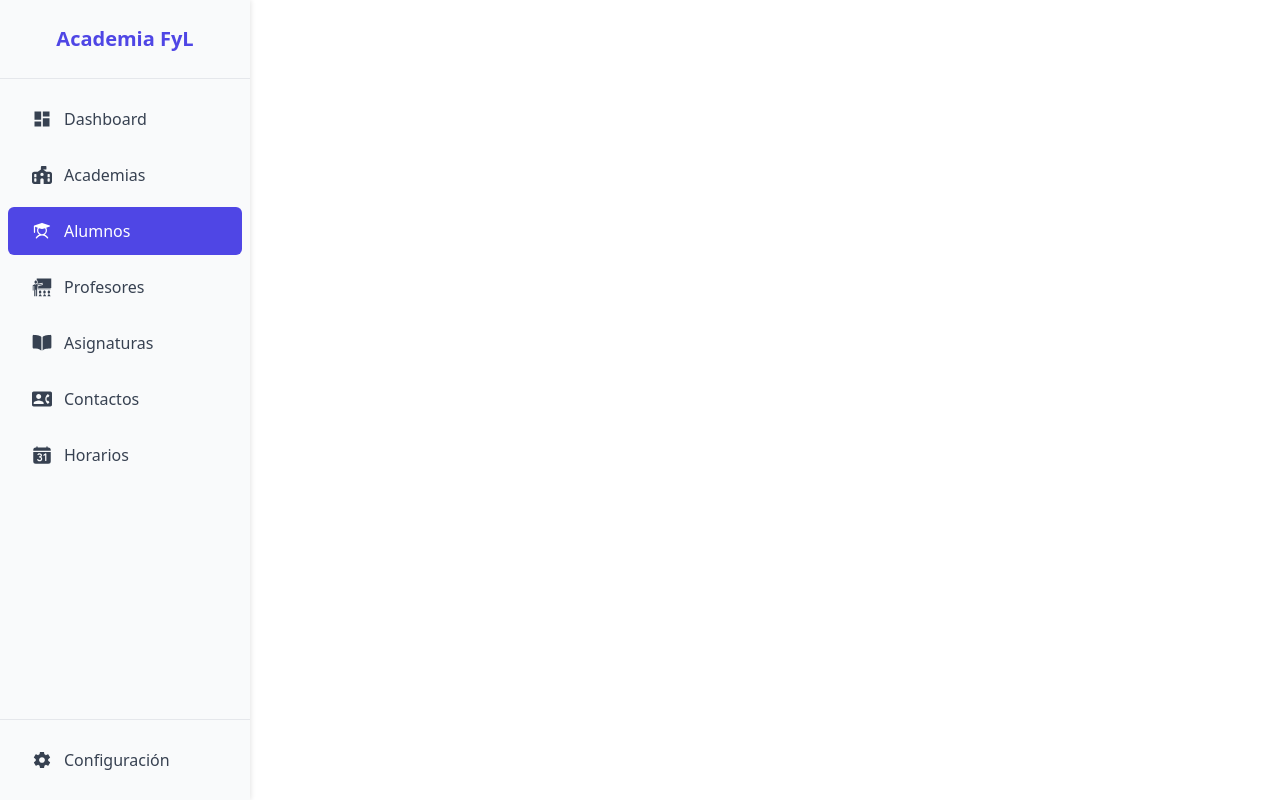
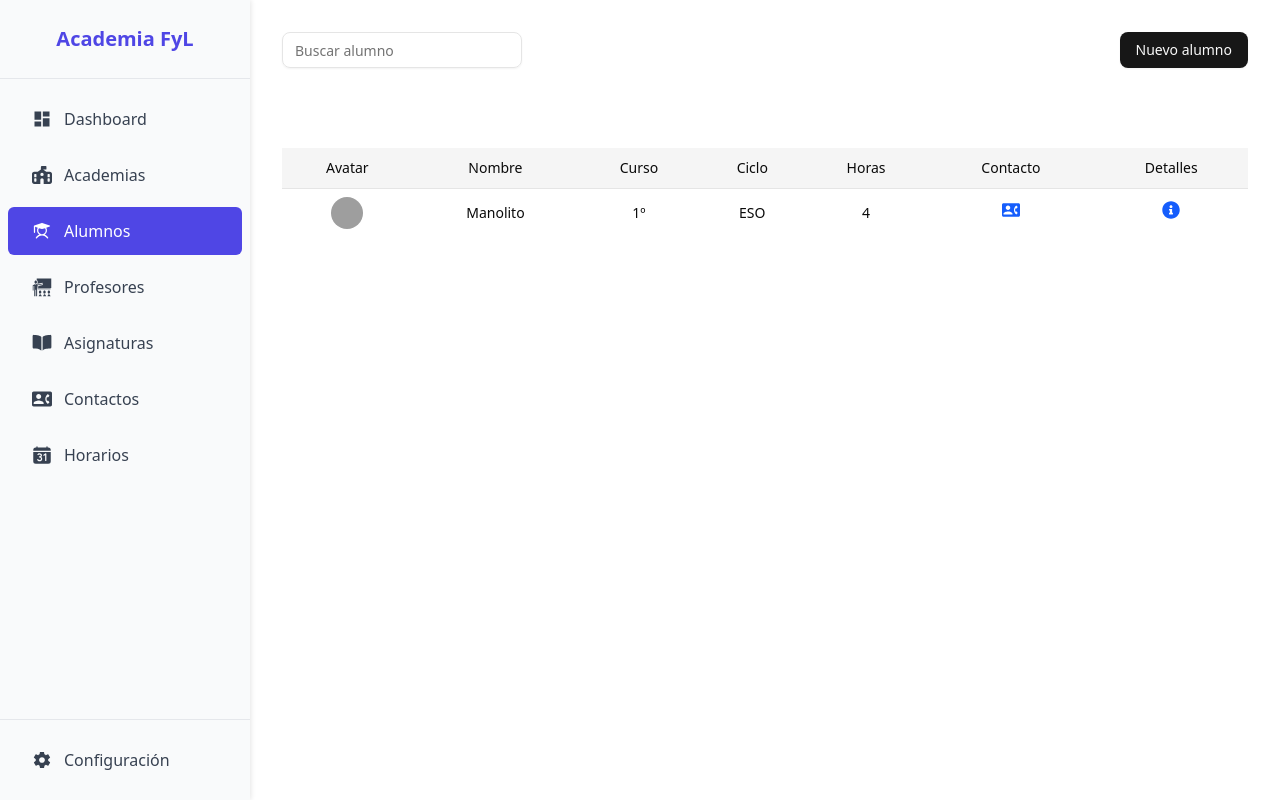
Before and after one commit to jhonalex00/academia_fyl, a Next.js app: page /pages/alumnos in a window 1280 px wide. Built offline with nearby package versions, Linux system fonts and the light colour scheme; grey boxes are pictures that could not be loaded.

Commit message:
Estructura alumnos

```diff
--- a/package.json
+++ b/package.json
@@ -17,6 +17,7 @@
     "@fullcalendar/timegrid": "^6.1.17",
     "@headlessui/react": "^2.2.1",
     "@radix-ui/react-alert-dialog": "^1.1.10",
+    "@radix-ui/react-avatar": "^1.1.6",
     "@radix-ui/react-dialog": "^1.1.10",
     "@radix-ui/react-label": "^2.1.4",
     "@radix-ui/react-radio-group": "^1.3.3",
@@ -37,6 +38,7 @@
     "next-themes": "^0.4.6",
     "react": "^19.0.0",
     "react-dom": "^19.0.0",
+    "react-hook-form": "^7.56.0",
     "react-icons": "^5.5.0",
     "sequelize": "^6.37.6",
     "sonner": "^2.0.3",
--- a/src/app/pages/alumnos/page.js
+++ b/src/app/pages/alumnos/page.js
@@ -1,14 +1,132 @@
 'use client';
 
 import React from 'react';
+import { FaInfoCircle } from "react-icons/fa";
+import { MdContactPhone } from "react-icons/md";
+import { Button } from "@/components/ui/button";
+import {
+  Table,
+  TableBody,
+  TableCaption,
+  TableCell,
+  TableFooter,
+  TableHead,
+  TableHeader,
+  TableRow,
+} from "@/components/ui/table";
+
+// import { useForm } from "react-hook-form"
+// import {
+//   Form,
+//   FormField,
+//   FormItem,
+//   FormLabel,
+//   FormControl,
+// } from "@/components/ui/form"
+
+import {
+  Dialog,
+  DialogTrigger,
+  DialogContent,
+  DialogHeader,
+  DialogTitle,
+  DialogDescription,
+  DialogFooter,
+  DialogClose,
+} from "@/components/ui/dialog";
+
+import { Avatar, AvatarFallback, AvatarImage } from "@/components/ui/avatar";
+import { Input } from "@/components/ui/input";
+
+
+
+
 
 const AlumnosPage = () => {
-  const handleClick = () => {
-    alert('¡Botón clickeado en la página de Alumnos!');
-  };
+  return (
+    <div >
+      <div className="flex justify-between">
+        <Input className="max-w-60" type="text" placeholder="Buscar alumno" />
+        <Dialog>
+          <DialogTrigger asChild>
+            <Button variant="default">Nuevo alumno</Button>
+          </DialogTrigger>
 
-  return (
-    <div>
+          <DialogContent>
+            <DialogHeader>
+              <DialogTitle>Registrar nuevo alumno</DialogTitle>
+            </DialogHeader>
+
+            {/* Aquí podrías poner un formulario más adelante */}
+
+          </DialogContent>
+        </Dialog>
+      </div>
+      <div className="mt-20 flex justify-center">
+        <Table className="text-center">
+          <TableHeader className="bg-neutral-100">
+            <TableRow >
+              <TableHead>Avatar</TableHead>
+              <TableHead>Nombre</TableHead>
+              <TableHead>Curso</TableHead>
+              <TableHead>Ciclo</TableHead>
+              <TableHead>Horas</TableHead>
+              <TableHead>Contacto</TableHead>
+              <TableHead>Detalles</TableHead>
+            </TableRow>
+          </TableHeader>
+          <TableBody>
+            <TableRow>
+              <TableCell className="flex justify-center">
+                <Avatar>
+                  <AvatarImage src="https://www.aurubis.com/.resources/aurubis-light-module/webresources/assets/img/image-avatar-avatar-fallback.svg" alt="@shadcn" />
+                  <AvatarFallback>CN</AvatarFallback>
+                </Avatar>
+              </TableCell>
+              <TableCell>Manolito</TableCell>
+              <TableCell>1º</TableCell>
+              <TableCell>ESO</TableCell>
+              <TableCell>4</TableCell>
+              <TableCell>
+                <Dialog>
+                  <DialogTrigger asChild>
+                    <button className="text-blue-600 cursor-pointer">
+                      <MdContactPhone size={18} />
+                    </button>
+                  </DialogTrigger>
+
+                  <DialogContent>
+                    <DialogHeader>
+                      <DialogTitle>Contacto del alumno</DialogTitle>
+                      <DialogDescription>
+                        Aquí iría la información de contacto como teléfono o email.
+                      </DialogDescription>
+                    </DialogHeader>
+                  </DialogContent>
+                </Dialog>
+              </TableCell>
+              <TableCell>
+              <Dialog>
+                <DialogTrigger asChild>
+                  <button className="text-blue-600 cursor-pointer">
+                    <FaInfoCircle size={18} />
+                  </button>
+                </DialogTrigger>
+
+                <DialogContent>
+                  <DialogHeader>
+                    <DialogTitle>Detalles del alumno</DialogTitle>
+                    <DialogDescription>
+                      Aquí puedes ver información adicional como dirección, notas o historial académico.
+                    </DialogDescription>
+                  </DialogHeader>
+                </DialogContent>
+              </Dialog>
+              </TableCell>
+            </TableRow>
+          </TableBody>
+        </Table>
+      </div>
     </div>
   );
 };
--- /dev/null
+++ b/src/components/ui/avatar.jsx
@@ -0,0 +1,47 @@
+"use client"
+
+import * as React from "react"
+import * as AvatarPrimitive from "@radix-ui/react-avatar"
+
+import { cn } from "@/lib/utils"
+
+function Avatar({
+  className,
+  ...props
+}) {
+  return (
+    <AvatarPrimitive.Root
+      data-slot="avatar"
+      className={cn("relative flex size-8 shrink-0 overflow-hidden rounded-full", className)}
+      {...props} />
+  );
+}
+
+function AvatarImage({
+  className,
+  ...props
+}) {
+  return (
+    <AvatarPrimitive.Image
+      data-slot="avatar-image"
+      className={cn("aspect-square size-full", className)}
+      {...props} />
+  );
+}
+
+function AvatarFallback({
+  className,
+  ...props
+}) {
+  return (
+    <AvatarPrimitive.Fallback
+      data-slot="avatar-fallback"
+      className={cn(
+        "bg-muted flex size-full items-center justify-center rounded-full",
+        className
+      )}
+      {...props} />
+  );
+}
+
+export { Avatar, AvatarImage, AvatarFallback }
--- a/src/components/ui/table.jsx
+++ b/src/components/ui/table.jsx
@@ -12,7 +12,7 @@ function Table({
     <div data-slot="table-container" className="relative w-full overflow-x-auto">
       <table
         data-slot="table"
-        className={cn("w-full caption-bottom text-sm", className)}
+        className={cn("w-full caption-bottom text-sm text-center", className)}
         {...props} />
     </div>
   );
@@ -25,7 +25,7 @@ function TableHeader({
   return (
     <thead
       data-slot="table-header"
-      className={cn("[&_tr]:border-b", className)}
+      className={cn("[&_tr]:border-b text-center", className)}
       {...props} />
   );
 }
@@ -37,7 +37,7 @@ function TableBody({
   return (
     <tbody
       data-slot="table-body"
-      className={cn("[&_tr:last-child]:border-0", className)}
+      className={cn("[&_tr:last-child]:border-0 text-center", className)}
       {...props} />
   );
 }
@@ -49,7 +49,7 @@ function TableFooter({
   return (
     <tfoot
       data-slot="table-footer"
-      className={cn("bg-muted/50 border-t font-medium [&>tr]:last:border-b-0", className)}
+      className={cn("bg-muted/50 border-t font-medium [&>tr]:last:border-b-0 text-center", className)}
       {...props} />
   );
 }
@@ -62,9 +62,7 @@ function TableRow({
     <tr
       data-slot="table-row"
       className={cn(
-        "hover:bg-muted/50 data-[state=selected]:bg-muted border-b transition-colors",
-        className
-      )}
+        "hover:bg-muted/50 data-[state=selected]:bg-muted border-b transition-colors text-center", className)}
       {...props} />
   );
 }
@@ -77,9 +75,7 @@ function TableHead({
     <th
       data-slot="table-head"
       className={cn(
-        "text-foreground h-10 px-2 text-left align-middle font-medium whitespace-nowrap [&:has([role=checkbox])]:pr-0 [&>[role=checkbox]]:translate-y-[2px]",
-        className
-      )}
+        "text-foreground h-10 px-2 text-center align-middle font-medium whitespace-nowrap [&:has([role=checkbox])]:pr-0 [&>[role=checkbox]]:translate-y-[2px]", className)}
       {...props} />
   );
 }
@@ -92,9 +88,7 @@ function TableCell({
     <td
       data-slot="table-cell"
       className={cn(
-        "p-2 align-middle whitespace-nowrap [&:has([role=checkbox])]:pr-0 [&>[role=checkbox]]:translate-y-[2px]",
-        className
-      )}
+        "p-2 align-middle text-center whitespace-nowrap [&:has([role=checkbox])]:pr-0 [&>[role=checkbox]]:translate-y-[2px]", className)}
       {...props} />
   );
 }
@@ -106,7 +100,7 @@ function TableCaption({
   return (
     <caption
       data-slot="table-caption"
-      className={cn("text-muted-foreground mt-4 text-sm", className)}
+      className={cn("text-muted-foreground mt-4 text-sm text-center", className)}
       {...props} />
   );
 }
```
Also changed, not shown: 1 other file (tests, documents, lock files or other folders).
